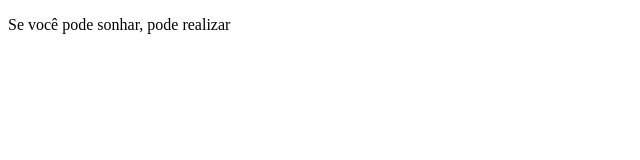
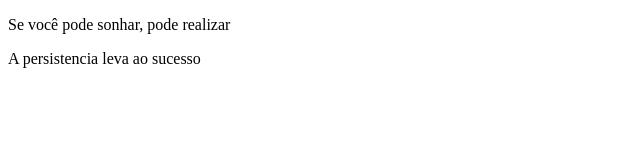
Before and after one commit to GustavoPuente/projeto-01, a plain HTML site: page index.html in a window 1280 px wide. Shown: the whole page, without its empty margins (0-640 px from the left). Drawn offline with Linux system fonts and the light colour scheme.

Commit message:
frase motivacional 2

```diff
--- a/index.html
+++ b/index.html
@@ -8,6 +8,6 @@
 </head>
 <body>
     <p>Se você pode sonhar, pode realizar</p>
-
+    <p>A persistencia leva ao sucesso</p>
 </body>
 </html>
```
